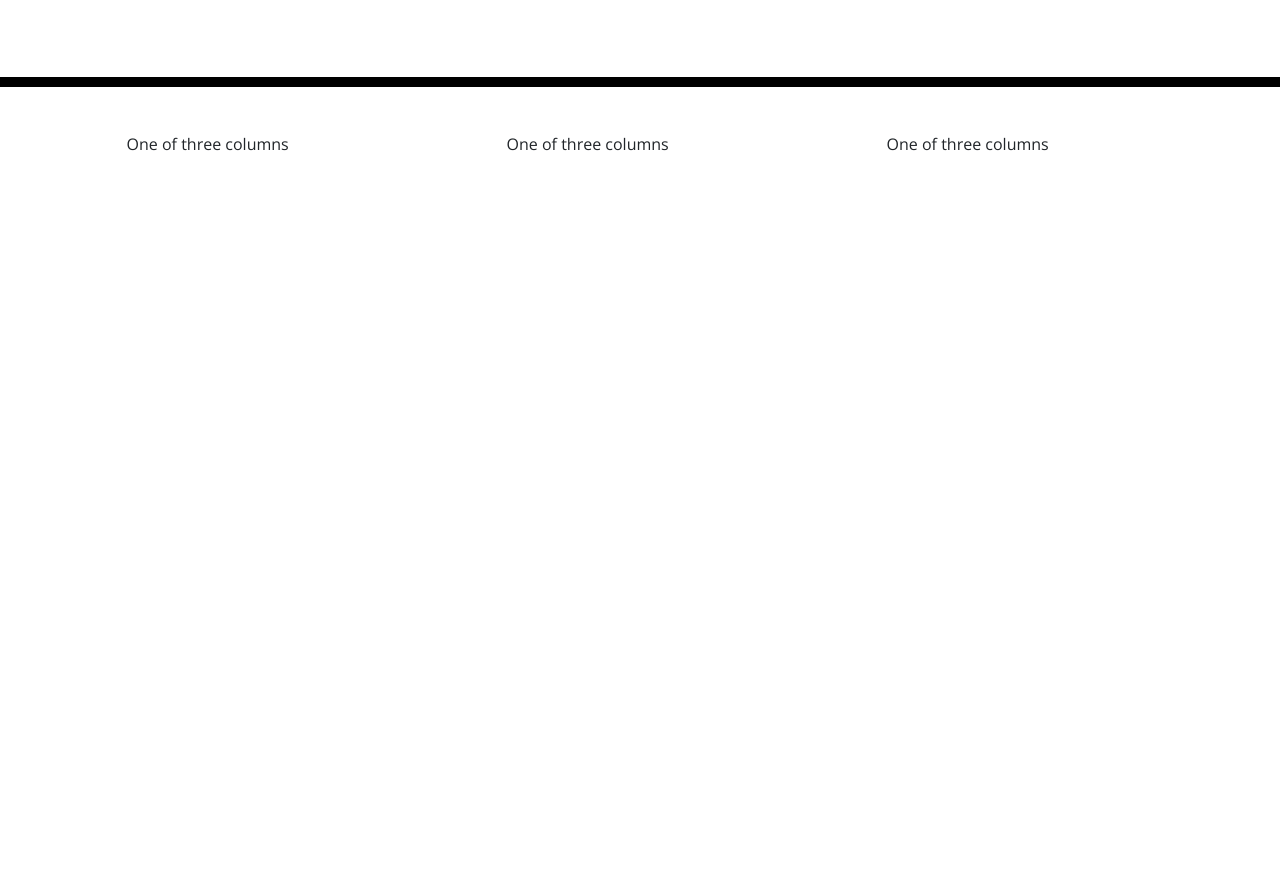
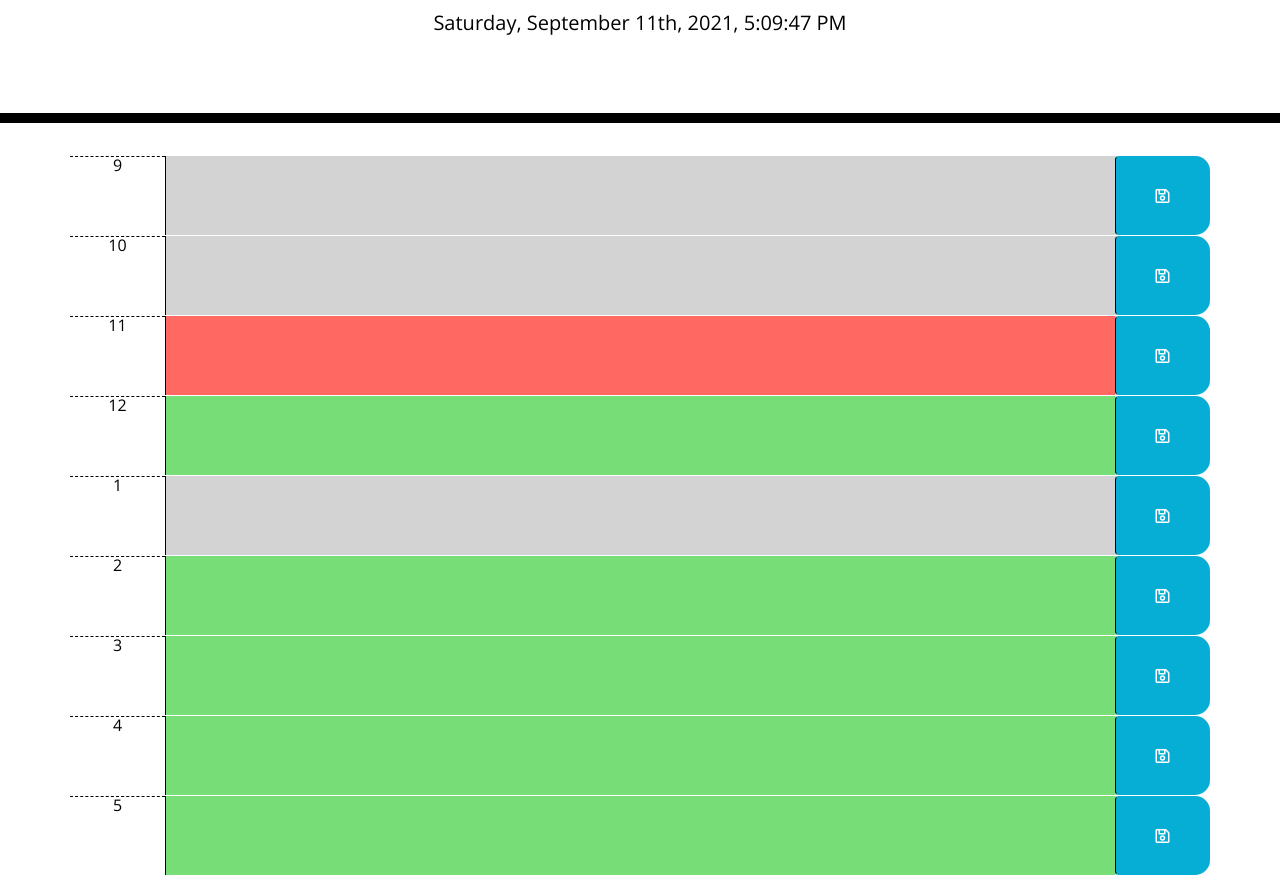
Before and after one commit to kferguson52/super-disco, a plain HTML site: page index.html in a window 1280 px wide. Shown: the part 181-1056 px from the top of the page. Before the commit the page ends 800 px from the top, so only its background shows below. Drawn offline with nearby package versions, Linux system fonts and the light colour scheme; files that its build step writes are made by us from their sources.

Commit message:
completed challenge

```diff
--- a/assets/js/script.js
+++ b/assets/js/script.js
@@ -1,2 +1,48 @@
 var now = moment().format("dddd, MMMM Do, YYYY, h:mm:ss A");
-$('#currentDay').append(now);
+
+$("#currentDay").append(now);
+
+// var bizHrs = [10, 11, 12, 1, 2, 3, 4, 5];
+// for(var i = 0; i < bizHrs.length ; i++){
+//     $(".row").append()
+// }
+//creat an onclick for the buttons that saves the data from the textarea into local storage
+
+// var saveButton = document.querySelector (".saveBtn");
+
+var bttnClick = $(".saveBtn").click(function () {
+  var parentContainer = $(this).parent().attr("id");
+  var inputText = $(this).siblings(".text").val();
+  console.log(inputText);
+  console.log(parentContainer);
+  localStorage.setItem(parentContainer, inputText);
+});
+
+//create a fucntion taht  checks the time in the timeblock against the current hour. Add a conditional statement that checks if the hour is past, present , future and add the atribute from css.
+var checkTime = function () {
+  // if ()
+  var now2 = moment().format("Do");
+  var now3 = now2.charAt(0);
+  var now4 = now2.charAt(1);
+  var now5 = now3 + now4;
+  console.log(now5);
+
+  var bizHrs = [10, 11, 12, 1, 2, 3, 4, 5];
+
+  for (var i = 0; i < bizHrs.length; i++) {
+      console.log(bizHrs[i]);
+      var selectCon = document.getElementById(bizHrs[i]).getAttribute("id");
+      if (selectCon === now5) {
+        document
+          .getElementById(bizHrs[i] + "-text")
+          .setAttribute("class", "text col-md-10 description present");
+      } else if( selectCon > now5){
+        document
+        .getElementById(bizHrs[i] + "-text")
+        .setAttribute("class", "text col-md-10 description future");
+      }
+  }
+};
+
+checkTime();
+//get data from local storage and populate them in the text area/description section of the html that corresponds to the appropriate time
--- a/index.html
+++ b/index.html
@@ -18,7 +18,7 @@
       href="https://fonts.googleapis.com/css?family=Open+Sans&display=swap"
       rel="stylesheet"
     />
-    <link rel="stylesheet" href="style.css" />
+    <link rel="stylesheet" href="./assets/css/style.css" />
     <title>Work Day Scheduler</title>
   </head>
 
@@ -30,19 +30,58 @@
       <p id="currentDay" class="lead"></p>
     </header>
     <div class="container">
-      <div class="row align-items-start">
-        <div class="col" id="hour">
-          One of three columns
-        </div>
-        <div class="col" id="color-block">
-          One of three columns
-        </div>
-        <div class="col" id"edit-box">
-          One of three columns
-        </div>
+
+      <!-- Timeblocks go here -->
+      <!-- in the main container we need to have sub containers taht are 3 columns total. -->
+      <div id="9" class="row time-block past">
+        <div class="col-md-1 hour">9</div>
+        <textarea id = "9-text" class="text col-md-10 description"></textarea>
+        <button class="btn saveBtn col-md-1"><i class="far fa-save"></i></button>
+      </div>
+      <div id="10" class="row time-block past">
+        <div class="col-md-1 hour">10</div>
+        <textarea id = "10-text" class="10-text col-md-10 description"></textarea>
+        <button class="btn saveBtn col-md-1"><i class="far fa-save"></i></button>
+      </div>
+      <div id="11" class="row time-block past">
+        <div class="col-md-1 hour">11</div>
+        <textarea id="11-text" class="text col-md-10 description"></textarea>
+        <button class="btn saveBtn col-md-1"><i class="far fa-save"></i></button>
+      </div>
+      <div id="12" class="row time-block past">
+        <div class="col-md-1 hour">12</div>
+        <textarea id = "12-text" class="12-text col-md-10 description"></textarea>
+        <button class="btn saveBtn col-md-1"><i class="far fa-save"></i></button>
+      </div>
+      <div id="1" class="row time-block past">
+        <div class="col-md-1 hour">1</div>
+        <textarea id = "1-text" class="col-md-10 description"></textarea>
+        <button class="btn saveBtn col-md-1"><i class="far fa-save"></i></button>
+      </div>
+      <div id="2" class="row time-block past">
+        <div class="col-md-1 hour">2</div>
+        <textarea id = "2-text" class="text col-md-10 description"></textarea>
+        <button class="btn saveBtn col-md-1"><i class="far fa-save"></i></button>
+      </div>
+      <div id="3" class="row time-block past">
+        <div class="col-md-1 hour">3</div>
+        <textarea id = "3-text" class="text col-md-10 description"></textarea>
+        <button class="btn saveBtn col-md-1"><i class="far fa-save"></i></button>
+      </div>
+      <div id="4" class="row time-block past">
+        <div class="col-md-1 hour">4</div>
+        <textarea id = "4-text" class="text col-md-10 description"></textarea>
+        <button class="btn saveBtn col-md-1"><i class="far fa-save"></i></button>
+      </div>
+      <div id="5" class="row time-block past">
+        <div class="col-md-1 hour">5</div>
+        <textarea id = "5-text" class="text col-md-10 description"></textarea>
+        <button class="btn saveBtn col-md-1"><i class="far fa-save"></i></button>
+      </div>
     </div>
 
     <script src="https://code.jquery.com/jquery-3.4.1.min.js"></script>
     <script src="https://cdnjs.cloudflare.com/ajax/libs/moment.js/2.24.0/moment.min.js"></script>
+    <script src="./assets/js/script.js"></script>
   </body>
 </html>
```
